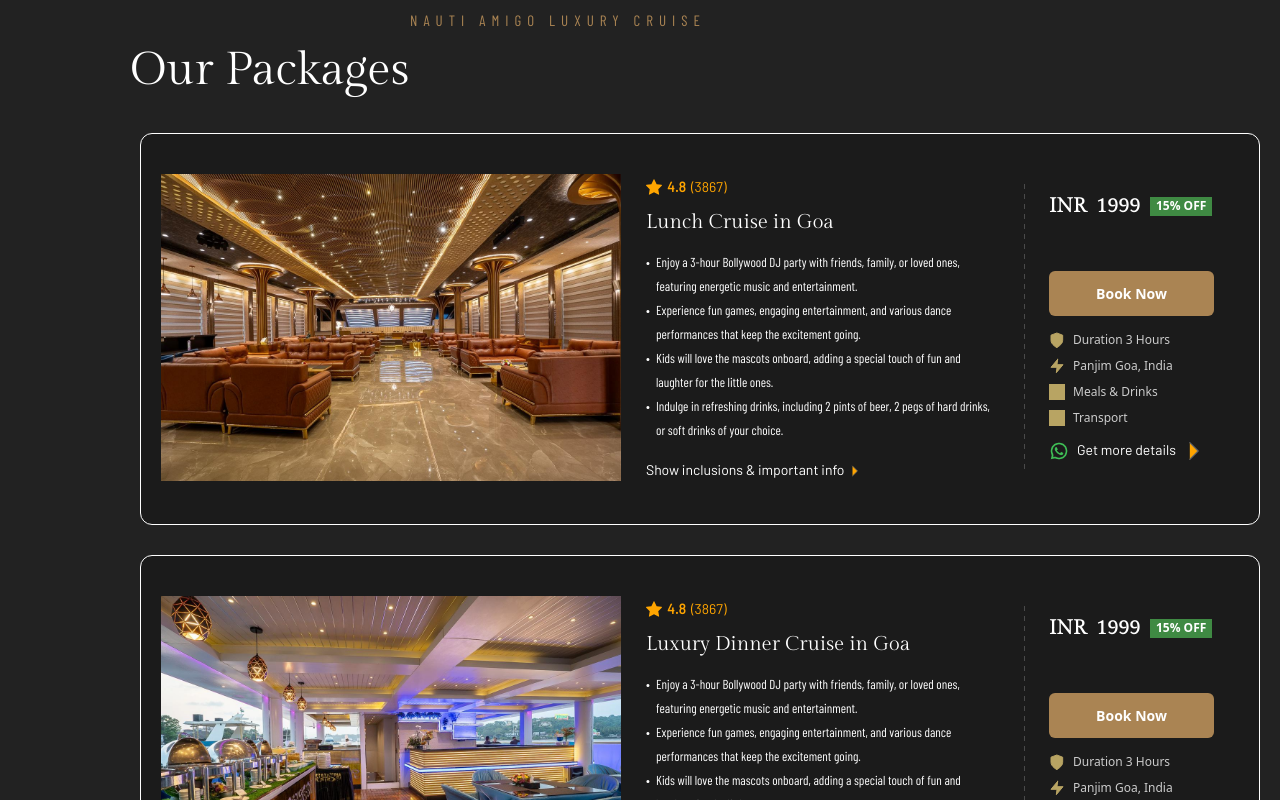
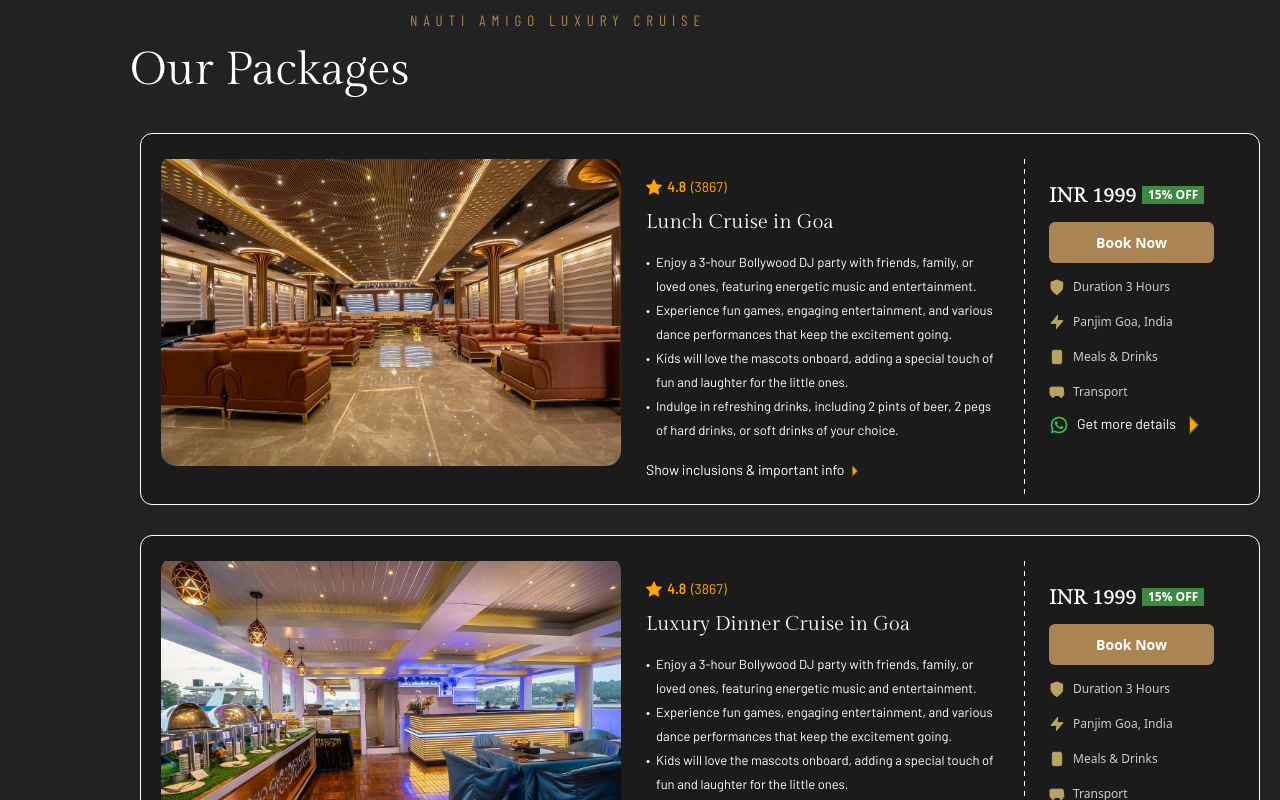
Before and after one commit to Kratagya-Webkorps/nautiamigo-angular, an Angular app: page / in a window 1280 px wide. Shown: the part 2960-3760 px from the top of the page. Built offline with nearby package versions, Linux system fonts and the light colour scheme; grey boxes are pictures that could not be loaded.

Commit message:
Completed Cruise packages section

```diff
--- a/src/app/cruise-packages/cruise-packages.component.css
+++ b/src/app/cruise-packages/cruise-packages.component.css
@@ -77,7 +77,7 @@
     background: transparent;
     border: none;
     padding: 20px;
-    height: 390px;
+    height: 370px;
     margin: 0;
   }
 
@@ -108,6 +108,7 @@
     width: 100%;
     height: 100%;
     overflow: hidden;
+    border-radius: 15px;
   }
 
   .cardImg img {
@@ -115,7 +116,7 @@
     height: 100%;
     object-fit: cover;
     transition: transform 0.3s ease;
-    margin-top: 20px;
+    margin-top: 5px;
   }
 
   .cardImg:hover img {
@@ -238,20 +239,20 @@
     content: '';
     position: absolute;
     left: 0;
-    top: 30px;
-    bottom: 30px;
+    top: 5px;
+    bottom: 10px;
     width: 1px;
     background: repeating-linear-gradient(
       to bottom,
-      #4a4a4a,
-      #4a4a4a 5px,
+      white,
+      white 5px,
       transparent 5px,
       transparent 10px
     );
   }
 
   .amount {
-    margin-bottom: 20px;
+    margin-bottom: 10px;
   }
 
   .amount h3 {
@@ -284,6 +285,7 @@
     display: flex;
     flex-direction: column;
     gap: 10px;
+    margin-top: 5px;
   }
 
   .primary-button {
@@ -325,7 +327,7 @@
   .features {
     display: flex;
     flex-direction: column;
-    gap: 8px;
+    gap: 17px;
     list-style: none;
     padding: 0;
     margin: 0 0 -30px 0;
@@ -483,7 +485,7 @@
   }
 
   .detail-content li {
-    font-family: "Barlow Condensed", sans-serif;
+    font-family: "Barlow", sans-serif;
     font-weight: 400;
     font-size: 13px;
     line-height: 24px;
@@ -585,3 +587,34 @@
   margin-top: 6px;
 
 }
+
+.payments.top-three {
+  justify-content: flex-start;
+  padding-top: 28px;
+  padding-bottom: 18px;
+}
+
+.payments.top-three .amount {
+  margin-bottom: 6px;
+}
+
+.payments.top-three .amount h3 {
+  gap: 6px;
+}
+
+.payments.top-three .tag {
+  margin-top: 4px;
+  margin-bottom: 6px;
+  padding: 2px 6px;
+  display: inline-block;
+  width: auto;
+}
+
+.payments.top-three .button-group {
+  margin-top: 6px;
+  gap: 6px;
+}
+
+.payments.top-three .primary-button {
+  padding: 10px 18px;
+}
--- a/src/app/cruise-packages/cruise-packages.component.html
+++ b/src/app/cruise-packages/cruise-packages.component.html
@@ -4,7 +4,8 @@
       <div class="section-title">Our Packages</div>
       <div id="cruise-container">
 
-        <div class="cruise-card" *ngFor="let offer of offers">
+        <!-- <div class="cruise-card" *ngFor="let offer of offers"> -->
+          <div class="cruise-card" *ngFor="let offer of offers; let i = index">
           <div class="card">
             <div class="flex flex-row-custom g-1">
 
@@ -57,7 +58,7 @@
               </div>
 
               <!-- Payments Section -->
-              <div class="payments">
+              <div class="payments" [ngClass]="{ 'top-three': (i < 3) && !isLakhs(offer) }">
                 <div class="amount" [ngClass]="{ 'is-lakhs': isLakhs(offer) }">
                   <h3>
                     <span class="currency">INR</span> <span class="price">{{ offer.currentPrice }}</span>
--- a/src/app/cruise-packages/cruise-packages.component.ts
+++ b/src/app/cruise-packages/cruise-packages.component.ts
@@ -130,8 +130,8 @@ export class CruisePackagesComponent implements OnInit {
           name: "Panjim Goa, India",
           image: "../../assets/img/images/svg/bolt-ico.svg",
         },
-        { name: "Meals & Drinks", image: "./img/images/svg/mobile-ico.svg" },
-        { name: "Transport", image: "./img/images/svg/transfer-ico.svg" },
+        { name: "Meals & Drinks", image: "../../assets/img/images/svg/mobile-ico.svg" },
+        { name: "Transport", image: "../../assets/img/images/svg/transfer-ico.svg" },
       ],
       highlights: [
         {
```
